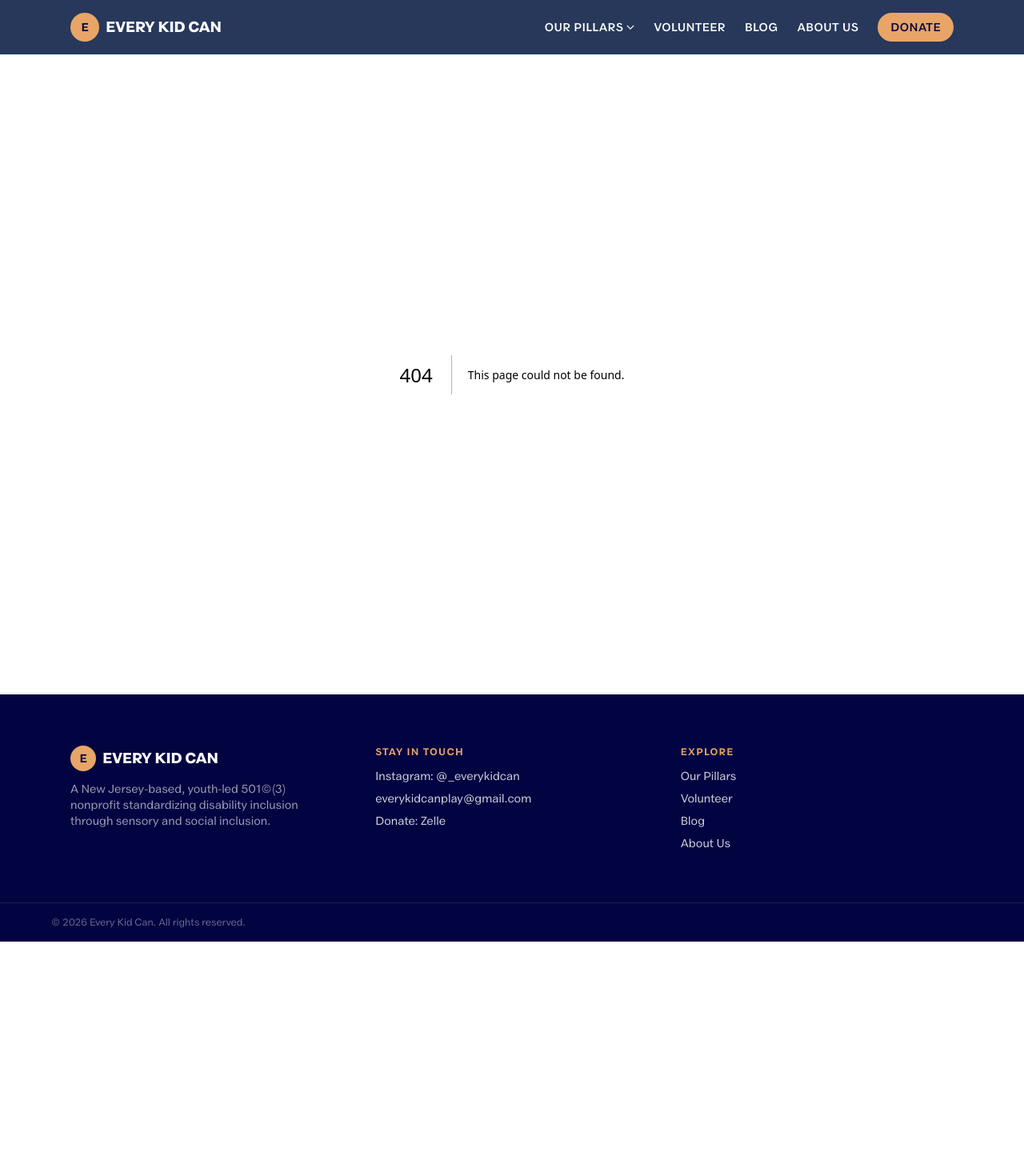
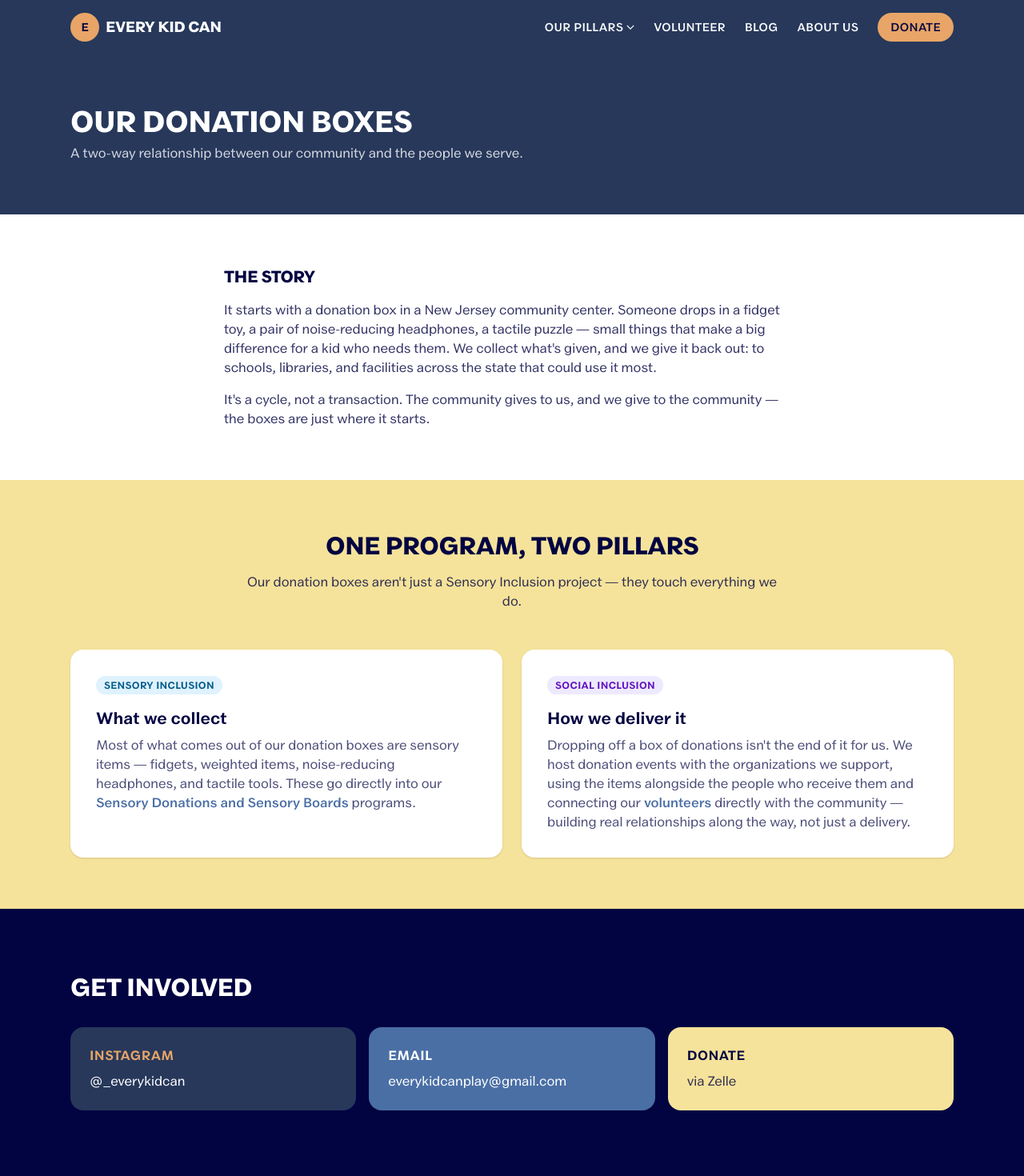
Before and after one commit to rebeccachoo/yuri-project, a Next.js app: page /donate in a window 1280 px wide. Before the commit this address had no page. Shown: the top 1470 px of the page at 80% size. Before the commit the page ends 1177 px from the top, so only its background shows below. Built offline with nearby package versions, Linux system fonts and the light colour scheme.

Commit message:
Add donation

```diff
--- /dev/null
+++ b/app/donate/page.tsx
@@ -0,0 +1,146 @@
+import type { Metadata } from "next";
+import Link from "next/link";
+import Reveal from "@/components/Reveal";
+
+export const metadata: Metadata = {
+  title: "Donation Boxes",
+  description:
+    "How Every Kid Can's donation boxes work — and why the program touches both our Sensory and Social Inclusion pillars.",
+};
+
+export default function DonatePage() {
+  return (
+    <div className="flex-1">
+      <div className="bg-navy">
+        <div className="mx-auto max-w-6xl px-6 py-16">
+          <h1 className="text-4xl font-extrabold uppercase tracking-tight text-white">
+            Our Donation Boxes
+          </h1>
+          <p className="mt-2 max-w-2xl text-white/80">
+            A two-way relationship between our community and the people we serve.
+          </p>
+        </div>
+      </div>
+
+      <section className="bg-white">
+        <div className="mx-auto max-w-3xl px-6 py-16">
+          <Reveal>
+            <h2 className="text-xl font-extrabold uppercase tracking-tight text-navy-deep">
+              The Story
+            </h2>
+            <p className="mt-4 text-navy-deep/80">
+              It starts with a donation box in a New Jersey community center.
+              Someone drops in a fidget toy, a pair of noise-reducing
+              headphones, a tactile puzzle — small things that make a big
+              difference for a kid who needs them. We collect what&apos;s
+              given, and we give it back out: to schools, libraries, and
+              facilities across the state that could use it most.
+            </p>
+            <p className="mt-4 text-navy-deep/80">
+              It&apos;s a cycle, not a transaction. The community gives to
+              us, and we give to the community — the boxes are just where it
+              starts.
+            </p>
+          </Reveal>
+        </div>
+      </section>
+
+      <section className="bg-cream">
+        <div className="mx-auto max-w-6xl px-6 py-16">
+          <Reveal className="text-center">
+            <h2 className="text-3xl font-extrabold uppercase tracking-tight text-navy-deep">
+              One Program, Two Pillars
+            </h2>
+            <p className="mx-auto mt-4 max-w-2xl text-navy-deep/80">
+              Our donation boxes aren&apos;t just a Sensory Inclusion project
+              — they touch everything we do.
+            </p>
+          </Reveal>
+
+          <div className="mt-12 grid gap-6 sm:grid-cols-2">
+            <Reveal className="rounded-2xl bg-white p-8 shadow-sm">
+              <span className="w-fit rounded-full bg-sky-100 px-2.5 py-1 text-xs font-bold uppercase tracking-wide text-sky-800">
+                Sensory Inclusion
+              </span>
+              <h3 className="mt-4 text-xl font-bold text-navy-deep">What we collect</h3>
+              <p className="mt-2 text-navy-deep/70">
+                Most of what comes out of our donation boxes are sensory
+                items — fidgets, weighted items, noise-reducing headphones,
+                and tactile tools. These go directly into our{" "}
+                <Link
+                  href="/pillars?tab=sensory-inclusion"
+                  className="font-semibold text-accent-blue hover:underline"
+                >
+                  Sensory Donations and Sensory Boards
+                </Link>{" "}
+                programs.
+              </p>
+            </Reveal>
+
+            <Reveal delay={150} className="rounded-2xl bg-white p-8 shadow-sm">
+              <span className="w-fit rounded-full bg-violet-100 px-2.5 py-1 text-xs font-bold uppercase tracking-wide text-violet-800">
+                Social Inclusion
+              </span>
+              <h3 className="mt-4 text-xl font-bold text-navy-deep">How we deliver it</h3>
+              <p className="mt-2 text-navy-deep/70">
+                Dropping off a box of donations isn&apos;t the end of it for
+                us. We host donation events with the organizations we
+                support, using the items alongside the people who receive
+                them and connecting our{" "}
+                <Link href="/volunteer" className="font-semibold text-accent-blue hover:underline">
+                  volunteers
+                </Link>{" "}
+                directly with the community — building real relationships
+                along the way, not just a delivery.
+              </p>
+            </Reveal>
+          </div>
+        </div>
+      </section>
+
+      <section id="give" className="scroll-mt-20 bg-navy-deep">
+        <div className="mx-auto max-w-6xl px-6 py-20">
+          <Reveal>
+            <h2 className="text-3xl font-extrabold uppercase tracking-tight text-white">
+              Get Involved
+            </h2>
+          </Reveal>
+          <div className="mt-8 grid gap-4 sm:grid-cols-3">
+            <Reveal delay={0}>
+              <a
+                href="https://instagram.com/_everykidcan"
+                target="_blank"
+                rel="noopener noreferrer"
+                className="group block rounded-2xl bg-navy p-6 transition-colors hover:bg-accent"
+              >
+                <p className="font-bold uppercase tracking-wide text-accent group-hover:text-navy-deep">
+                  Instagram
+                </p>
+                <p className="mt-2 text-white group-hover:text-navy-deep">@_everykidcan</p>
+              </a>
+            </Reveal>
+            <Reveal delay={100}>
+              <a
+                href="mailto:everykidcanplay@gmail.com"
+                className="group block rounded-2xl bg-accent-blue p-6 transition-colors hover:bg-accent"
+              >
+                <p className="font-bold uppercase tracking-wide text-white group-hover:text-navy-deep">
+                  Email
+                </p>
+                <p className="mt-2 text-white group-hover:text-navy-deep">
+                  everykidcanplay@gmail.com
+                </p>
+              </a>
+            </Reveal>
+            <Reveal delay={200}>
+              <div className="rounded-2xl bg-cream p-6">
+                <p className="font-bold uppercase tracking-wide text-navy-deep">Donate</p>
+                <p className="mt-2 text-navy-deep/80">via Zelle</p>
+              </div>
+            </Reveal>
+          </div>
+        </div>
+      </section>
+    </div>
+  );
+}
--- a/components/Navbar.tsx
+++ b/components/Navbar.tsx
@@ -62,7 +62,7 @@ export default function Navbar() {
             ABOUT US
           </Link>
           <Link
-            href="/#stay-in-touch"
+            href="/donate"
             className="rounded-full bg-accent px-4 py-2 text-navy-deep transition-colors hover:bg-cream"
           >
             DONATE
@@ -101,7 +101,7 @@ export default function Navbar() {
             ABOUT US
           </Link>
           <Link
-            href="/#stay-in-touch"
+            href="/donate"
             onClick={() => setMobileOpen(false)}
             className="mt-2 w-fit rounded-full bg-accent px-4 py-2 text-navy-deep"
           >
--- a/data/pillars.ts
+++ b/data/pillars.ts
@@ -54,6 +54,8 @@ export const pillars: Pillar[] = [
         description:
           "We place donation boxes at community centers across New Jersey to collect sensory items from the public, which we then distribute through our Sensory Donations program.",
         images: [],
+        linkHref: "/donate",
+        linkLabel: "How our donation boxes work",
       },
     ],
   },
```
